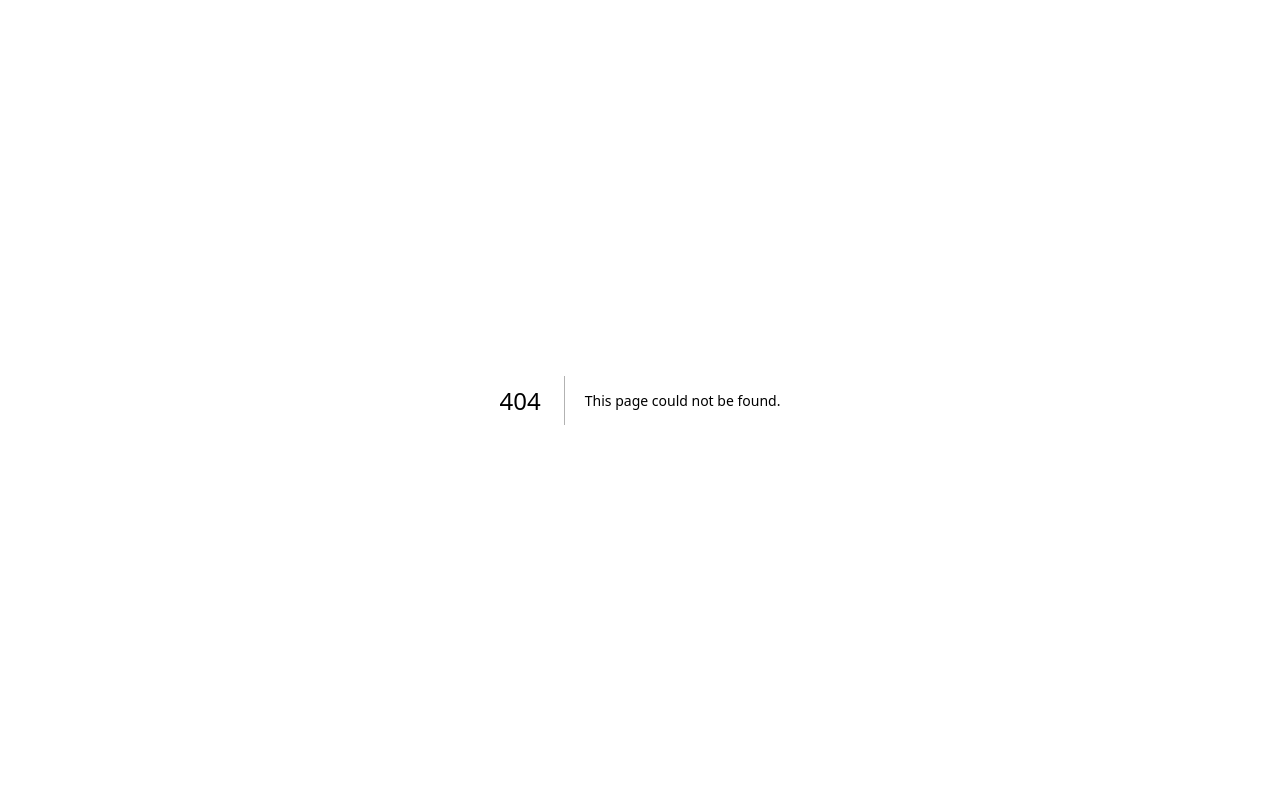
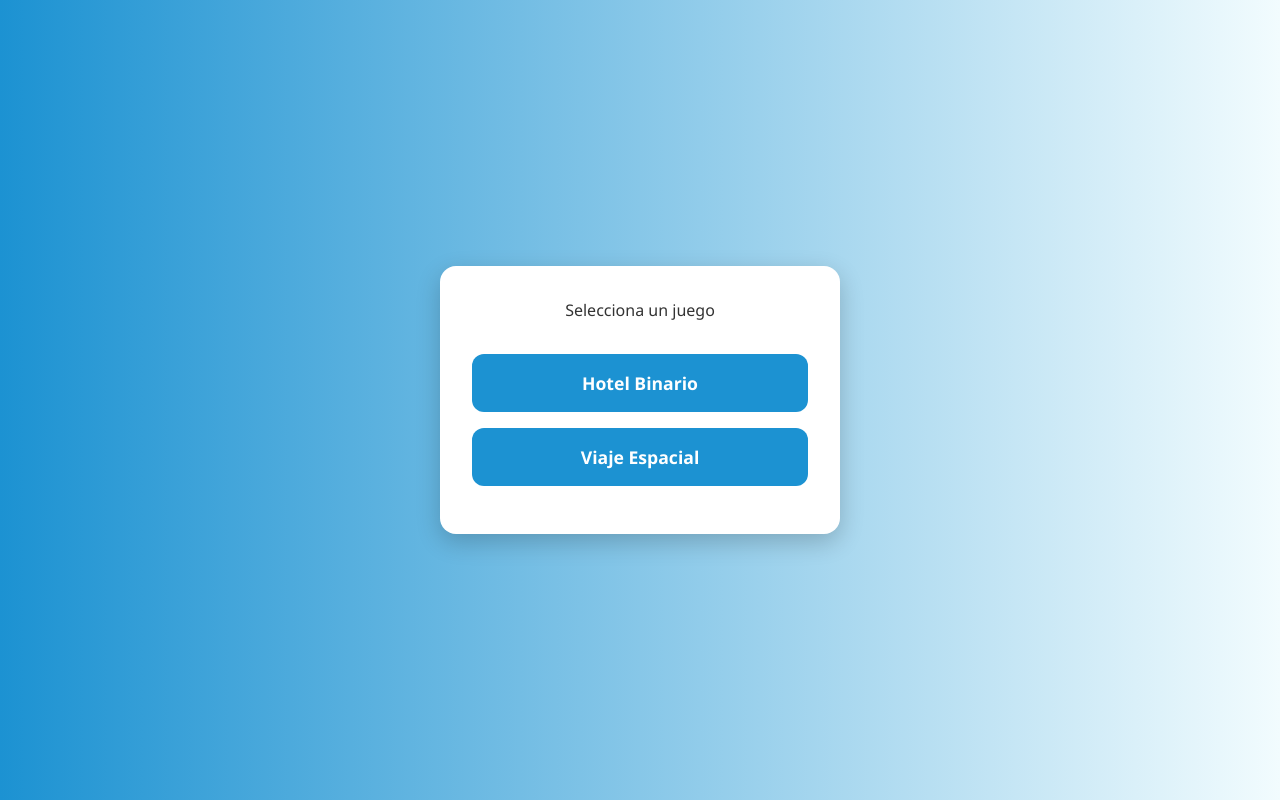
Before and after one commit to ManuStrong98/proyectoWeb, a Next.js app in the folder frontend/: page /modo-juego in a window 1280 px wide. Before the commit this address had no page. Built offline with nearby package versions, Linux system fonts and the light colour scheme.

Commit message:
agregando pantalla para modo de juego, Hotel Binario ó Viaje Espacial

```diff
--- a/frontend/app/juego/page.tsx
+++ b/frontend/app/juego/page.tsx
@@ -139,7 +139,7 @@ export default function BinarySearchGameConfig() {
           <CardHeader className="bg-gradient-to-r from-orange-600 to-indigo-600 text-white">
             <CardTitle className="text-center py-4">
               <div className="penguin-text">Configurador de Juego</div>
-              <div className="penguin-text mt-2">Búsqueda Binaria</div>
+              <div className="penguin-text mt-2">" HOTEL BINARIO "</div>
             </CardTitle>
           </CardHeader>
           <CardContent className="p-6 space-y-6">
--- /dev/null
+++ b/frontend/app/modo-juego/page.tsx
@@ -0,0 +1,19 @@
+'use client'
+
+import React from 'react'
+import { useRouter } from 'next/navigation'
+import '../../styles/ModoJuego.css'
+
+export default function ModoJuegoSelector() {
+  const router = useRouter()
+
+  return (
+    <div className="modo-container">
+      <div className="modo-box">
+        <h2>Selecciona un juego</h2>
+        <button onClick={() => router.push('/juego')}>Hotel Binario</button>
+        <button onClick={() => router.push('/viaje-espacial')}>Viaje Espacial</button>
+      </div>
+    </div>
+  )
+}
--- /dev/null
+++ b/frontend/app/viaje-espacial/page.tsx
@@ -0,0 +1,7 @@
+export default function ViajeEspacial() {
+  return (
+    <div style={{ textAlign: 'center', marginTop: '100px' }}>
+      <h1>🚀 Viaje Espacial (En construcción)</h1>
+    </div>
+  )
+}
--- a/frontend/components/Login.tsx
+++ b/frontend/components/Login.tsx
@@ -16,14 +16,14 @@ const Login: React.FC = () => {
 
 // Simulación sin validar: redirigir directamente
     localStorage.setItem('token', 'simulado-token')
-    router.push('/juego')
+    router.push('/modo-juego')
 
     try {
       const response = await axios.post('/api/login', { usuario, password })
 
       if (response.data.mensaje === 'Login exitoso') {
         localStorage.setItem('token', response.data.token)
-        router.push('/pantalla-principal')
+        router.push('/modo-juego')
       } else {
         setError('Usuario o contraseña incorrectos')
       }
--- /dev/null
+++ b/frontend/styles/ModoJuego.css
@@ -0,0 +1,42 @@
+.modo-container {
+  display: flex;
+  justify-content: center;
+  align-items: center;
+  padding: 1rem;
+  min-height: 100vh;
+  background: linear-gradient(to right, #1c92d2, #f2fcfe);
+  font-family: 'Segoe UI', Tahoma, Geneva, Verdana, sans-serif;
+}
+
+.modo-box {
+  background-color: white;
+  padding: 2rem;
+  border-radius: 16px;
+  box-shadow: 0 8px 24px rgba(0, 0, 0, 0.2);
+  width: 100%;
+  max-width: 400px;
+  text-align: center;
+}
+
+.modo-box h2 {
+  margin-bottom: 2rem;
+  color: #333;
+}
+
+.modo-box button {
+  width: 100%;
+  padding: 1rem;
+  margin-bottom: 1rem;
+  font-size: 1.1rem;
+  font-weight: bold;
+  background-color: #1c92d2;
+  color: white;
+  border: none;
+  border-radius: 12px;
+  cursor: pointer;
+  transition: background 0.3s ease;
+}
+
+.modo-box button:hover {
+  background-color: #0b69a3;
+}
```
